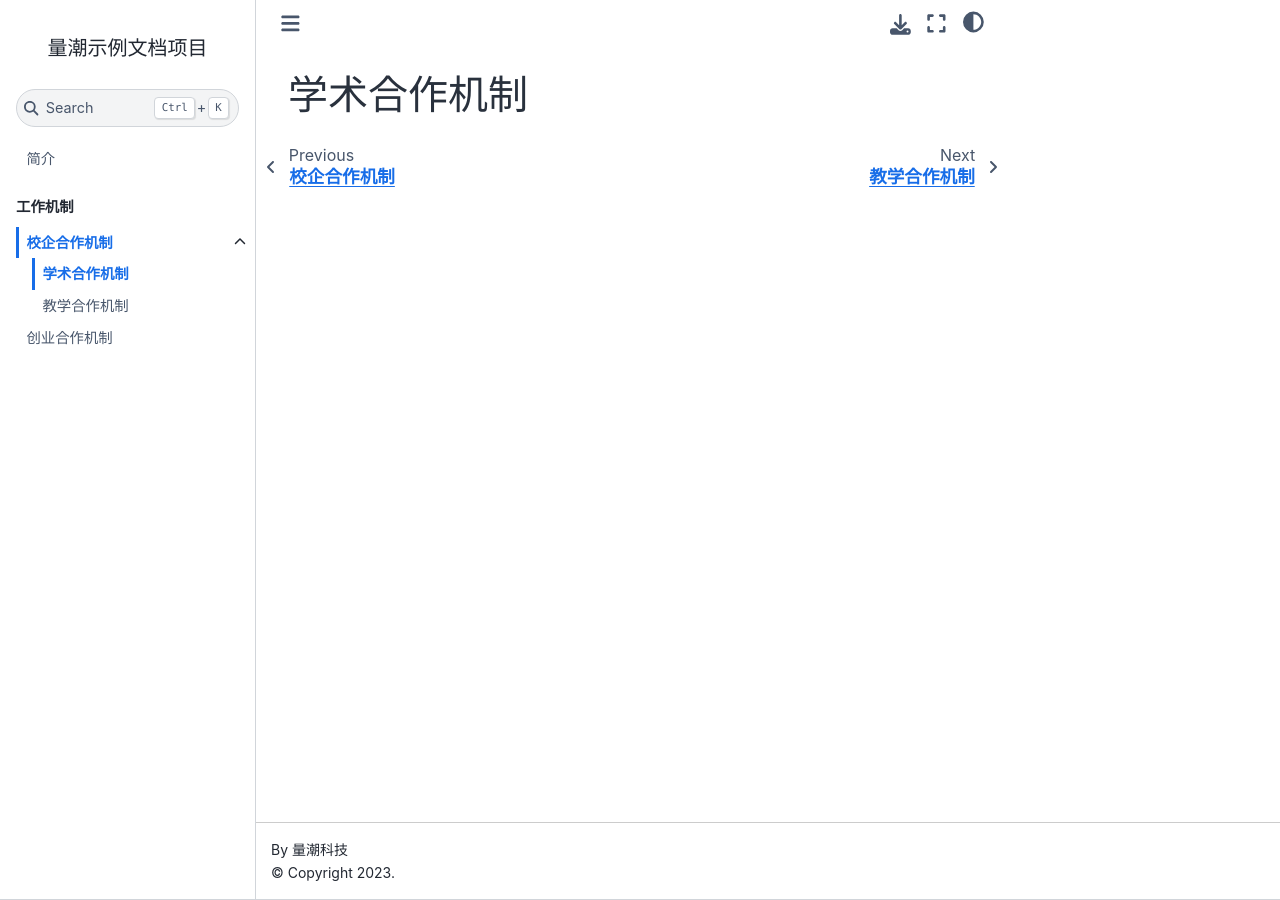
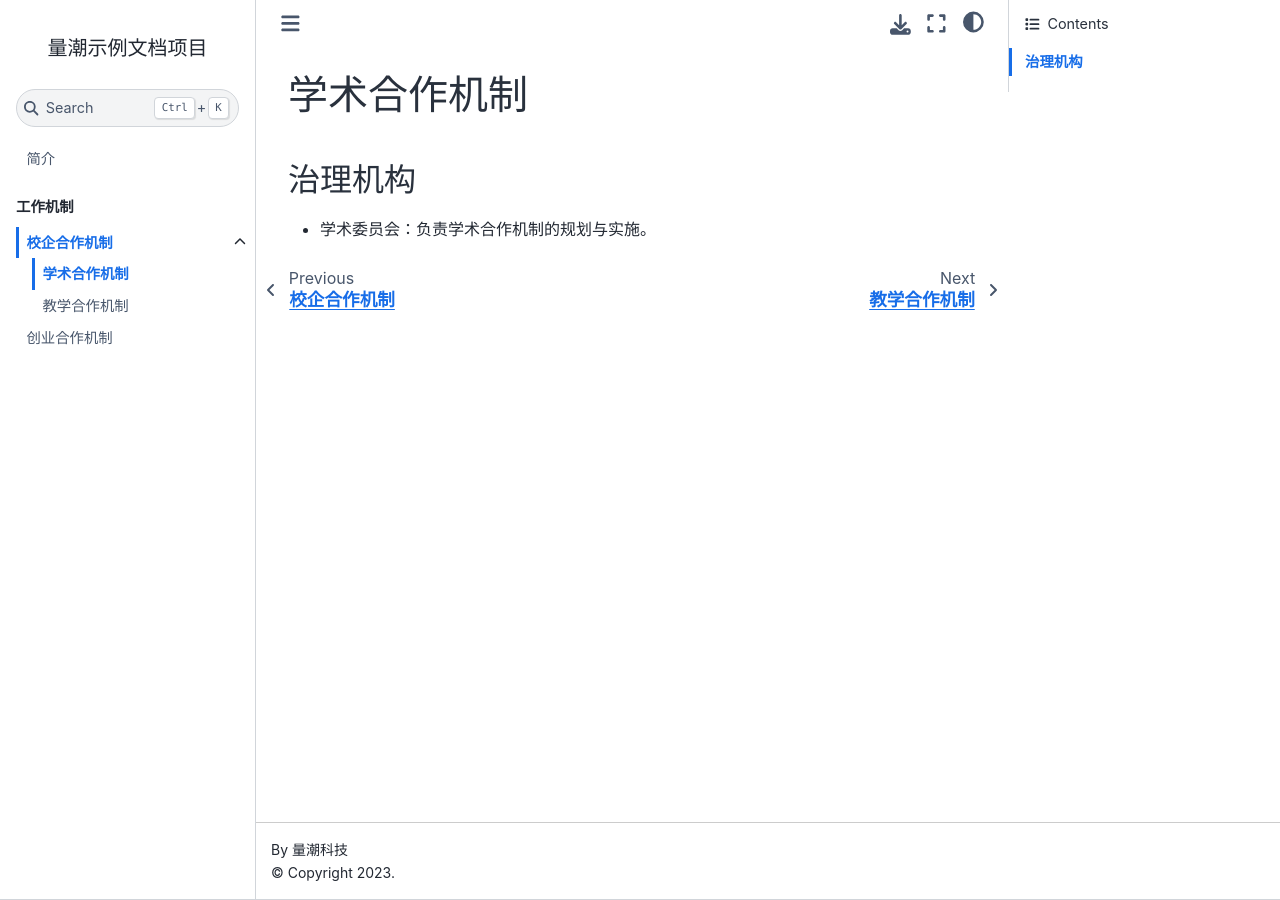
Before and after one commit to quanttide/quanttide-profile-of-alliance, a Jupyter Book: the page built from mechanisms/universities/academics.md, in a window 1280 px wide. Built offline with Jupyter Book 1.0.4 settings and Sphinx 7.4.7 and the Sphinx Book theme 1.1.4, drawn with Linux system fonts in a browser that asks for light colours.

Commit message:
feat: 学术合作机制

```diff
--- a/mechanisms/universities/academics.md
+++ b/mechanisms/universities/academics.md
@@ -1 +1,5 @@
 # 学术合作机制
+
+## 治理机构
+
+- 学术委员会：负责学术合作机制的规划与实施。
```
